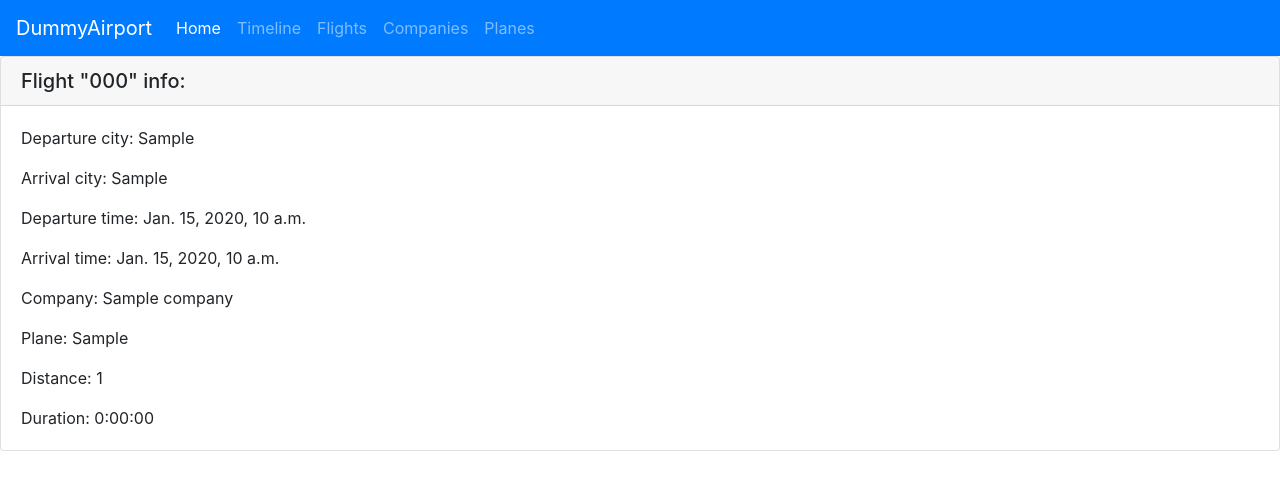
After one commit to sadmonad/DummyAirport, a Django app: page /flights/000/ in a window 1280 px wide. The commit adds this page. Shown: the top 490 px of the page. Run offline with Django 3.2, Linux system fonts and the light colour scheme; tables that the repository leaves empty hold one stand-in row (values such as "Sample post"); some libraries are stand-ins or nearby versions.

Commit message:
Flights detail

```diff
--- a/flights/models.py
+++ b/flights/models.py
@@ -22,6 +22,10 @@ class Flight(models.Model):
     def __str__(self):
         return f'{self.flight_code}'
 
+    @property
+    def duration(self):
+        return self.arrival_time - self.departure_time
+
 
 class Registration(models.Model):
     passenger = models.OneToOneField(Passenger, on_delete=models.CASCADE)
--- /dev/null
+++ b/flights/templates/flights_detail.html
@@ -0,0 +1,30 @@
+{% extends 'base.html' %}
+<!DOCTYPE html>
+<html lang="en">
+<head>
+    <meta charset="UTF-8">
+    <title>Title</title>
+</head>
+<body>
+{% block content %}
+<div class="dashboard">
+    <div class="card">
+        <h5 class="card-header">Flight "{{ flight.flight_code }}" info:</h5>
+        <div class="card-body">
+            <p class="card-text">Departure city: {{ flight.departure_city }} </p>
+            <p class="card-text">Arrival city: {{ flight.arrival_city }} </p>
+            <p class="card-text">Departure time: {{ flight.departure_time }} </p>
+            <p class="card-text">Arrival time: {{ flight.arrival_time }} </p>
+            <p class="card-text">Company: {{ flight.company.name }} </p>
+            <p class="card-text">Plane: {{ flight.plane.model }} </p>
+            <p class="card-text">Distance: {{ flight.distance }} </p>
+            <p class="card-text">Duration: {{ flight.duration}} </p>
+        </div>
+    </div>
+</div>
+
+{% endblock %}
+
+
+</body>
+</html>
--- a/flights/templates/flights_list.html
+++ b/flights/templates/flights_list.html
@@ -15,18 +15,16 @@
         <th scope="col">Arrival city</th>
         <th scope="col">Departure time</th>
         <th scope="col">Arrival time</th>
-        <th scope="col">Distance</th>
     </tr>
   </thead>
   <tbody>
   {% for flight in flights %}
     <tr>
-      <td>{{ flight.flight_code }}</td>
+      <td><a href={% url 'flights:detail' flight.flight_code %}>{{ flight.flight_code }}</a></td>
       <td>{{ flight.departure_city }}</td>
       <td>{{ flight.arrival_city }}</td>
       <td>{{ flight.departure_time }}</td>
       <td>{{ flight.arrival_time }}</td>
-      <td>{{ flight.distance }}</td>
     </tr>
   {% endfor %}
   </tbody>
--- a/flights/urls.py
+++ b/flights/urls.py
@@ -1,9 +1,10 @@
 from django.urls import path, include
 
-from .views import FlightsListView
+from .views import FlightsListView, FlightDetailView
 
 app_name = 'flights'
 
 urlpatterns = [
-    path('flights/', FlightsListView.as_view(), name='flights-list')
+    path('flights/', FlightsListView.as_view(), name='list'),
+    path('flights/<slug:flight_code>/', FlightDetailView.as_view(), name='detail')
 ]
--- a/flights/views.py
+++ b/flights/views.py
@@ -1,4 +1,4 @@
-from django.views.generic import ListView
+from django.views.generic import ListView, DetailView
 
 from .models import Flight
 
@@ -7,3 +7,12 @@ class FlightsListView(ListView):
     template_name = 'flights_list.html'
     queryset = Flight.objects.all()
     context_object_name = 'flights'
+
+
+class FlightDetailView(DetailView):
+    template_name_suffix = ''
+    template_name = 'flights_detail.html'
+    model = Flight
+    context_object_name = 'flight'
+    slug_field = 'flight_code'
+    slug_url_kwarg = 'flight_code'
--- a/templates/navbar.html
+++ b/templates/navbar.html
@@ -13,7 +13,7 @@
             <a class="nav-link" href="#">Timeline</a>
         </li>
         <li class="nav-item">
-            <a class="nav-link" href={% url 'flights:flights-list' %}>Flights</a>
+            <a class="nav-link" href={% url 'flights:list' %}>Flights</a>
         </li>
         <li class="nav-item">
             <a class="nav-link" href="#">Companies</a>
```
